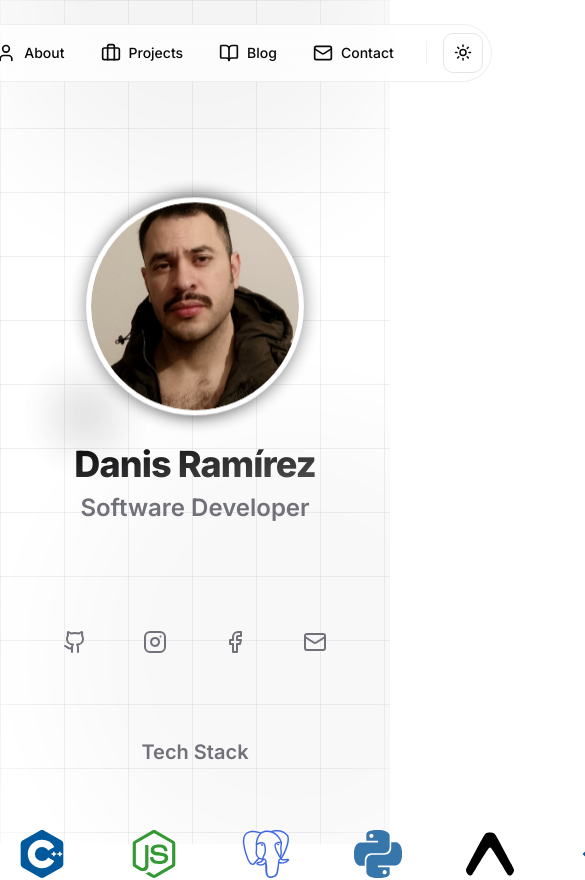
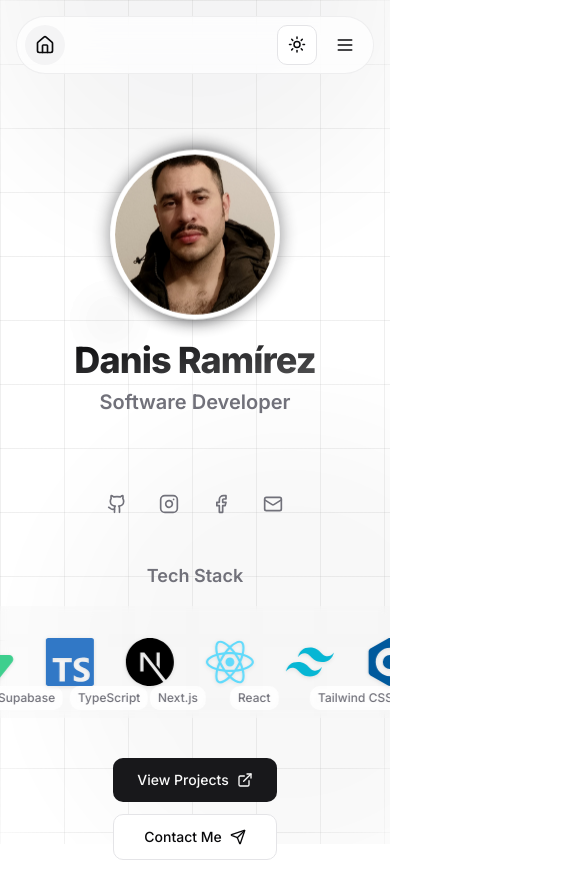
Before and after one commit to DanisAlfonso/personal, a Next.js app: page / in a window 390 px wide. Shown: the top 880 px of the page, 585 px wide, since content can reach past the window. Built offline with nearby package versions, Linux system fonts and the light colour scheme.

Commit message:
improvements on mobile UI

```diff
--- a/src/app/components/header.tsx
+++ b/src/app/components/header.tsx
@@ -3,7 +3,8 @@
 import Link from "next/link";
 import { usePathname } from "next/navigation";
 import { ThemeToggle } from "./theme-toggle";
-import { Home, User, Briefcase, BookOpen, Mail } from "lucide-react";
+import { Home, User, Briefcase, BookOpen, Mail, Menu, X } from "lucide-react";
+import { useState } from "react";
 
 const navigation = [
   { name: "About", href: "/about", icon: User },
@@ -14,10 +15,11 @@ const navigation = [
 
 export function Header() {
   const pathname = usePathname();
+  const [isMenuOpen, setIsMenuOpen] = useState(false);
 
   return (
-    <header className="sticky top-0 z-50 flex w-full items-center justify-center p-6">
-      <div className="flex items-center gap-2 rounded-full border border-border/60 bg-background/75 px-2 py-2 backdrop-blur-md dark:border-border/50 dark:bg-background/30">
+    <header className="sticky top-0 z-50 flex w-full items-center justify-center p-4 md:p-6">
+      <div className="flex w-full max-w-3xl items-center justify-between rounded-full border border-border/60 bg-background/75 px-2 py-2 backdrop-blur-md dark:border-border/50 dark:bg-background/30">
         <Link
           href="/"
           className={`flex h-10 w-10 items-center justify-center rounded-full transition-colors hover:bg-accent ${
@@ -28,9 +30,10 @@ export function Header() {
           <span className="sr-only">Home</span>
         </Link>
 
-        <div className="mx-2 h-6 w-px bg-border/50" />
+        <div className="mx-2 hidden h-6 w-px bg-border/50 md:block" />
 
-        <nav className="flex items-center gap-1">
+        {/* Desktop Navigation */}
+        <nav className="hidden items-center gap-1 md:flex">
           {navigation.map((item) => {
             const Icon = item.icon;
             return (
@@ -48,10 +51,49 @@ export function Header() {
           })}
         </nav>
 
-        <div className="mx-2 h-6 w-px bg-border/50" />
+        <div className="flex items-center gap-2">
+          <div className="mx-2 hidden h-6 w-px bg-border/50 md:block" />
 
-        <ThemeToggle />
+          <ThemeToggle />
+
+          {/* Mobile Menu Button */}
+          <button
+            className="inline-flex h-10 w-10 items-center justify-center rounded-full md:hidden"
+            onClick={() => setIsMenuOpen(!isMenuOpen)}
+            aria-label="Toggle menu"
+          >
+            {isMenuOpen ? (
+              <X className="h-5 w-5" />
+            ) : (
+              <Menu className="h-5 w-5" />
+            )}
+          </button>
+        </div>
       </div>
+
+      {/* Mobile Navigation */}
+      {isMenuOpen && (
+        <div className="absolute top-full left-0 right-0 mt-2 mx-4 rounded-lg border border-border/60 bg-background/95 p-2 shadow-lg backdrop-blur-md dark:border-border/50 dark:bg-background/90 md:hidden">
+          <nav className="flex flex-col items-stretch gap-1">
+            {navigation.map((item) => {
+              const Icon = item.icon;
+              return (
+                <Link
+                  key={item.href}
+                  href={item.href}
+                  className={`flex h-12 items-center gap-2 rounded-md px-4 text-sm font-medium transition-colors hover:bg-accent ${
+                    pathname === item.href ? "bg-accent" : ""
+                  }`}
+                  onClick={() => setIsMenuOpen(false)}
+                >
+                  <Icon className="h-5 w-5" />
+                  {item.name}
+                </Link>
+              );
+            })}
+          </nav>
+        </div>
+      )}
     </header>
   );
 }
--- a/src/app/components/profile-image.tsx
+++ b/src/app/components/profile-image.tsx
@@ -30,7 +30,7 @@ export function ProfileImage({ src, alt, onOpenPreview }: ProfileImageProps) {
           <motion.img
             src={src}
             alt={alt}
-            className="h-52 w-52 rounded-full object-cover md:h-64 md:w-64"
+            className="h-40 w-40 rounded-full object-cover sm:h-48 sm:w-48 md:h-52 md:w-52 lg:h-64 lg:w-64"
             whileHover={{ scale: 1.05 }}
             transition={{ duration: 0.2 }}
           />
@@ -39,8 +39,8 @@ export function ProfileImage({ src, alt, onOpenPreview }: ProfileImageProps) {
 
       {/* Decorative elements */}
       <div className="absolute -z-10 animate-pulse">
-        <div className="absolute -left-8 -top-8 h-16 w-16 rounded-full bg-primary/10 blur-xl" />
-        <div className="absolute -right-8 -bottom-8 h-16 w-16 rounded-full bg-primary/10 blur-xl" />
+        <div className="absolute -left-4 -top-4 h-8 w-8 rounded-full bg-primary/10 blur-xl sm:-left-6 sm:-top-6 sm:h-12 sm:w-12 md:-left-8 md:-top-8 md:h-16 md:w-16" />
+        <div className="absolute -right-4 -bottom-4 h-8 w-8 rounded-full bg-primary/10 blur-xl sm:-right-6 sm:-bottom-6 sm:h-12 sm:w-12 md:-right-8 md:-bottom-8 md:h-16 md:w-16" />
       </div>
     </motion.div>
   );
--- a/src/app/components/social-links.tsx
+++ b/src/app/components/social-links.tsx
@@ -62,7 +62,7 @@ export function SocialLinks() {
       variants={container}
       initial="hidden"
       animate="show"
-      className="flex items-center justify-center gap-8 mt-8"
+      className="flex items-center justify-center gap-4 sm:gap-6 md:gap-8 mt-4 sm:mt-6 md:mt-8"
     >
       {socialLinks.map((social) => (
         <motion.a
@@ -70,7 +70,7 @@ export function SocialLinks() {
           href={social.url}
           target="_blank"
           rel="noopener noreferrer"
-          className="group relative p-3"
+          className="group relative p-2 sm:p-3"
           variants={item}
           whileHover={{ y: -4, scale: 1.1 }}
           whileTap={{ scale: 0.95 }}
@@ -89,7 +89,7 @@ export function SocialLinks() {
             transition={{ duration: 0.5 }}
           >
             <social.icon
-              className="w-6 h-6 transition-all duration-300 text-muted-foreground group-hover:text-foreground dark:text-muted-foreground dark:group-hover:text-foreground"
+              className="w-5 h-5 sm:w-6 sm:h-6 transition-all duration-300 text-muted-foreground group-hover:text-foreground dark:text-muted-foreground dark:group-hover:text-foreground"
               style={{
                 filter: "drop-shadow(0 0 8px transparent)",
               }}
@@ -103,7 +103,7 @@ export function SocialLinks() {
               whileHover={{ opacity: 1 }}
             >
               <social.icon
-                className="w-6 h-6"
+                className="w-5 h-5 sm:w-6 sm:h-6"
                 style={{
                   color: `var(--social-color-${social.name.toLowerCase()})`
                 }}
@@ -114,7 +114,7 @@ export function SocialLinks() {
 
           {/* Tooltip */}
           <motion.span
-            className="absolute -bottom-8 left-1/2 transform -translate-x-1/2 px-2 py-1 text-xs text-muted-foreground opacity-0 group-hover:opacity-100 pointer-events-none"
+            className="absolute -bottom-6 sm:-bottom-8 left-1/2 transform -translate-x-1/2 px-2 py-1 text-xs text-muted-foreground opacity-0 group-hover:opacity-100 pointer-events-none"
             initial={{ y: -4, opacity: 0 }}
             whileHover={{ y: 0, opacity: 1 }}
             transition={{ duration: 0.2 }}
--- a/src/app/components/tech-stack.tsx
+++ b/src/app/components/tech-stack.tsx
@@ -12,6 +12,7 @@ import {
   SiFlutter,
   SiSupabase,
 } from "react-icons/si";
+import { useState } from "react";
 
 const technologies = [
   {
@@ -86,24 +87,26 @@ const technologies = [
 const extendedTechnologies = [...technologies, ...technologies];
 
 export function TechStack() {
+  const [activeTech, setActiveTech] = useState<string | null>(null);
+
   return (
-    <div className="my-12 w-full overflow-hidden">
+    <div className="my-6 sm:my-8 md:my-12 w-full overflow-hidden">
       <motion.div
         initial={{ opacity: 0, y: 20 }}
         animate={{ opacity: 1, y: 0 }}
         transition={{ duration: 0.5 }}
-        className="text-center mb-8"
+        className="text-center mb-4 sm:mb-6 md:mb-8"
       >
-        <h2 className="text-xl font-semibold text-muted-foreground">Tech Stack</h2>
+        <h2 className="text-lg md:text-xl font-semibold text-muted-foreground">Tech Stack</h2>
       </motion.div>
 
-      <div className="relative mx-auto max-w-6xl">
+      <div className="relative mx-auto max-w-full rounded-xl bg-accent/30 py-2 backdrop-blur-sm">
         {/* Gradient overlays */}
-        <div className="absolute left-0 top-0 bottom-0 w-40 bg-gradient-to-r from-background via-background to-transparent z-10" />
-        <div className="absolute right-0 top-0 bottom-0 w-40 bg-gradient-to-l from-background via-background to-transparent z-10" />
+        <div className="absolute left-0 top-0 bottom-0 w-16 sm:w-24 md:w-40 bg-gradient-to-r from-accent/30 via-accent/20 to-transparent z-10 rounded-l-xl" />
+        <div className="absolute right-0 top-0 bottom-0 w-16 sm:w-24 md:w-40 bg-gradient-to-l from-accent/30 via-accent/20 to-transparent z-10 rounded-r-xl" />
 
         {/* Scrolling container */}
-        <div className="flex gap-16 whitespace-nowrap py-8 animate-scroll px-20">
+        <div className="flex gap-8 sm:gap-12 md:gap-16 whitespace-nowrap py-6 sm:py-8 md:py-10 animate-scroll px-10 sm:px-16 md:px-20 overflow-hidden">
           {extendedTechnologies.map((tech, index) => (
             <motion.div
               key={index}
@@ -111,19 +114,22 @@ export function TechStack() {
               whileHover={{ scale: 1.2, y: -5 }}
               whileTap={{ scale: 0.95 }}
               style={{ transformOrigin: "center center" }}
+              onClick={() => setActiveTech(activeTech === tech.name ? null : tech.name)}
             >
               <tech.icon
-                className="w-12 h-12 md:w-16 md:h-16 transition-all duration-300 dark:text-opacity-90"
+                className="w-12 h-12 sm:w-14 sm:h-14 md:w-16 md:h-16 lg:w-20 lg:h-20 transition-all duration-300 dark:text-opacity-90"
                 style={{
                   color: `var(--icon-color-${tech.name.toLowerCase().replace(/[^a-z0-9]/g, '')})`,
+                  filter: "drop-shadow(0 1px 2px rgba(0,0,0,0.1))"
                 }}
               />
               <motion.span
-                className="absolute -bottom-6 left-1/2 transform -translate-x-1/2 text-sm whitespace-nowrap text-muted-foreground pointer-events-none"
+                className="absolute -bottom-6 sm:-bottom-7 left-1/2 transform -translate-x-1/2 text-xs sm:text-sm whitespace-nowrap text-muted-foreground font-medium opacity-80 pointer-events-none bg-background/80 dark:bg-background/80 px-2 py-1 rounded-md backdrop-blur-sm"
                 initial={{ opacity: 0, y: -5 }}
-                animate={{ opacity: 0, y: -5 }}
-                whileInView={{ opacity: 0, y: -5 }}
-                whileHover={{ opacity: 1, y: 0 }}
+                animate={{
+                  opacity: (activeTech === tech.name || activeTech === null) ? 1 : 0,
+                  y: 0
+                }}
                 transition={{
                   opacity: { duration: 0.2, ease: "easeOut" },
                   y: { duration: 0.2, ease: "easeOut" }
@@ -147,8 +153,12 @@ export function TechStack() {
         }
 
         .animate-scroll {
-          animation: scroll 25s linear infinite;
+          animation: scroll 30s linear infinite;
           will-change: transform;
+        }
+
+        .animate-scroll:hover {
+          animation-play-state: paused;
         }
 
         @media (prefers-reduced-motion: reduce) {
--- a/src/app/globals.css
+++ b/src/app/globals.css
@@ -3,6 +3,12 @@
 @tailwind utilities;
 
 @layer base {
+  html, body {
+    overflow-x: hidden;
+    position: relative;
+    width: 100%;
+  }
+
   :root {
     --background: 0 0% 100%;
     --foreground: 240 10% 3.9%;
--- a/src/app/layout.tsx
+++ b/src/app/layout.tsx
@@ -1,4 +1,4 @@
-import type { Metadata } from "next";
+import type { Metadata, Viewport } from "next";
 import { Inter } from "next/font/google";
 import "./globals.css";
 import "katex/dist/katex.min.css";
@@ -11,14 +11,24 @@ export const metadata: Metadata = {
   description: "Personal website and blog of a software developer",
 };
 
+export const viewport: Viewport = {
+  width: "device-width",
+  initialScale: 1,
+  maximumScale: 5,
+  viewportFit: "cover",
+};
+
 export default function RootLayout({
   children,
 }: {
   children: React.ReactNode;
 }) {
   return (
-    <html lang="en" suppressHydrationWarning>
-      <body className={inter.className}>
+    <html lang="en" suppressHydrationWarning className="overflow-x-hidden">
+      <head>
+        <meta name="viewport" content={viewport.toString()} />
+      </head>
+      <body className={`${inter.className} overflow-x-hidden`}>
         <ThemeProvider
           attribute="class"
           defaultTheme="system"
--- a/src/app/page.tsx
+++ b/src/app/page.tsx
@@ -15,16 +15,16 @@ export default function Home() {
   const [isImagePreviewOpen, setIsImagePreviewOpen] = useState(false);
 
   return (
-    <div className="flex min-h-screen flex-col">
+    <div className="flex min-h-screen flex-col overflow-x-hidden">
       <AnimatedBackground />
       <Header />
-      <main className="flex-1">
-        <section className="container flex flex-col items-center justify-center gap-6 py-24 md:py-32">
+      <main className="flex-1 overflow-x-hidden">
+        <section className="container flex flex-col items-center justify-center gap-4 py-16 md:gap-6 md:py-24 lg:py-32">
           <motion.div
             initial={{ opacity: 0, y: 20 }}
             animate={{ opacity: 1, y: 0 }}
             transition={{ duration: 0.5 }}
-            className="flex flex-col items-center gap-6 text-center"
+            className="flex flex-col items-center gap-4 text-center md:gap-6"
           >
             <ProfileImage
               src="/placeholder-avatar.jpg"
@@ -32,10 +32,10 @@ export default function Home() {
               onOpenPreview={() => setIsImagePreviewOpen(true)}
             />
             <div className="space-y-2">
-              <h1 className="h1 bg-gradient-to-br from-foreground to-foreground/70 bg-clip-text text-transparent">
+              <h1 className="h1 bg-gradient-to-br from-foreground to-foreground/70 bg-clip-text text-3xl md:text-4xl lg:text-5xl text-transparent">
                 Danis Ramírez
               </h1>
-              <h2 className="text-2xl font-semibold text-muted-foreground">
+              <h2 className="text-xl md:text-2xl font-semibold text-muted-foreground">
                 Software Developer
               </h2>
               <AnimatedText />
@@ -47,11 +47,11 @@ export default function Home() {
             initial={{ opacity: 0 }}
             animate={{ opacity: 1 }}
             transition={{ delay: 0.2, duration: 0.5 }}
-            className="flex flex-col gap-4 sm:flex-row"
+            className="flex flex-col gap-3 sm:flex-row sm:gap-4"
           >
             <motion.a
               href="/projects"
-              className="group inline-flex items-center justify-center gap-2 rounded-md bg-primary px-8 py-3 text-sm font-medium text-primary-foreground transition-all hover:bg-primary/90 hover:gap-3"
+              className="group inline-flex items-center justify-center gap-2 rounded-md bg-primary px-6 sm:px-8 py-3 text-sm font-medium text-primary-foreground transition-all hover:bg-primary/90 hover:gap-3"
               whileHover={{ scale: 1.02 }}
               whileTap={{ scale: 0.98 }}
             >
@@ -60,7 +60,7 @@ export default function Home() {
             </motion.a>
             <motion.a
               href="/contact"
-              className="group inline-flex items-center justify-center gap-2 rounded-md border border-input bg-background px-8 py-3 text-sm font-medium transition-all hover:bg-accent hover:text-accent-foreground hover:gap-3"
+              className="group inline-flex items-center justify-center gap-2 rounded-md border border-input bg-background px-6 sm:px-8 py-3 text-sm font-medium transition-all hover:bg-accent hover:text-accent-foreground hover:gap-3"
               whileHover={{ scale: 1.02 }}
               whileTap={{ scale: 0.98 }}
             >
```
